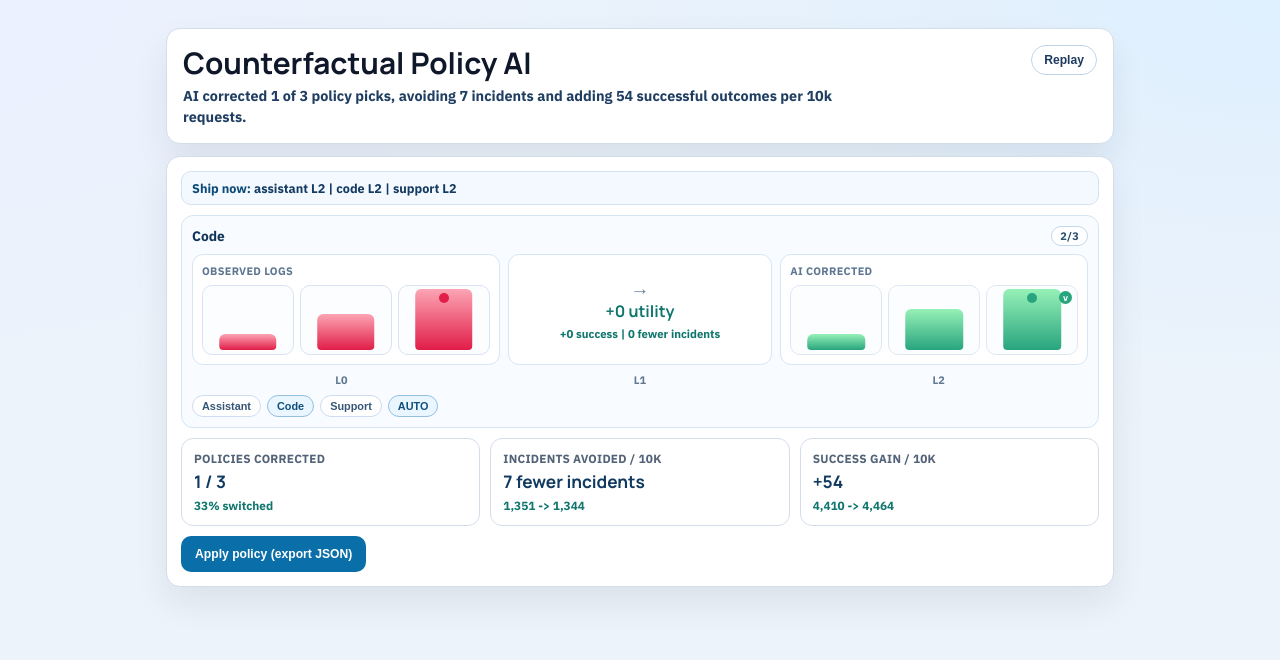
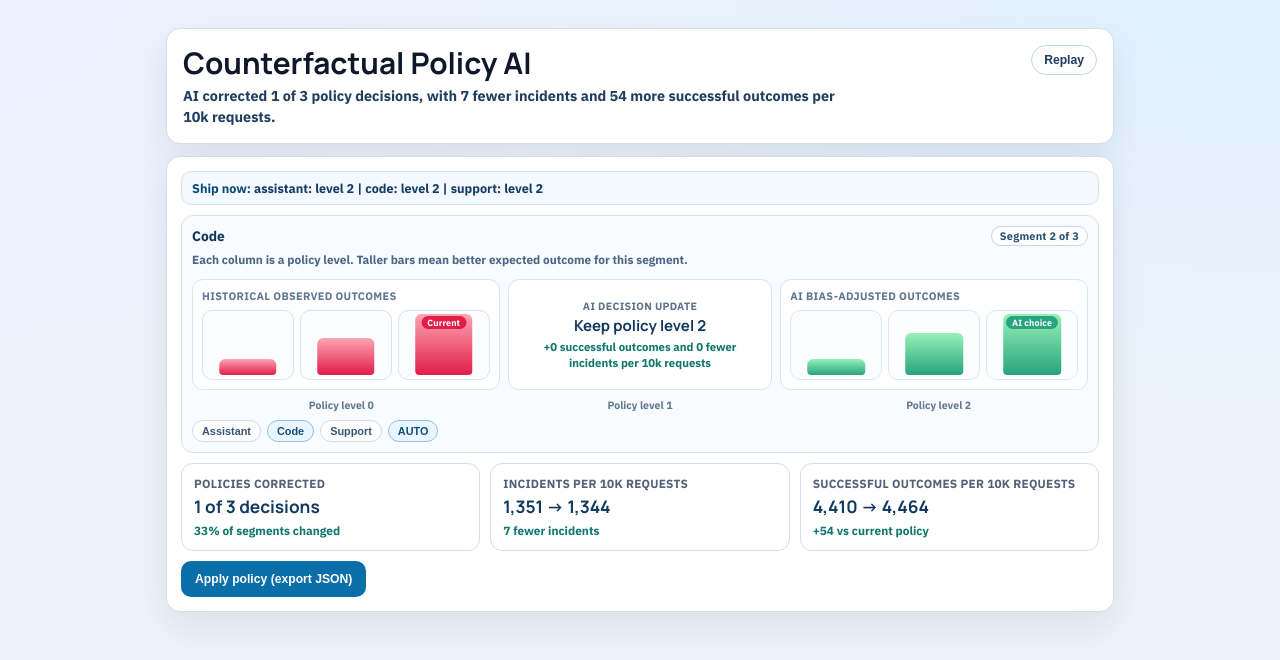
Before and after one commit to KumarNavish/promopilot, a React (Vite) app in the folder frontend/: page / in a window 1280 px wide. Shown: the top 660 px of the page. Built offline with nearby package versions, Linux system fonts and the light colour scheme; no server answers.

Commit message:
Replace shorthand symbols with plain-language labels and unit-first metrics

```diff
--- a/frontend/src/pages/Home.tsx
+++ b/frontend/src/pages/Home.tsx
@@ -40,7 +40,6 @@ interface ImpactScore {
   naiveSuccessPer10k: number;
   aiSuccessPer10k: number;
   decisionRows: SegmentDecision[];
-  maxAbsUtilityGain: number;
 }
 
 const DEMO_SEGMENT_BY: SegmentBy = "task_domain";
@@ -218,7 +217,7 @@ function buildSegmentDecisions(params: {
 function buildPolicyLine(policy: PolicyMap): string {
   return Object.entries(policy)
     .sort(([a], [b]) => a.localeCompare(b))
-    .map(([segment, level]) => `${cleanSegment(segment)} L${level}`)
+    .map(([segment, level]) => `${cleanSegment(segment)}: level ${level}`)
     .join(" | ");
 }
 
@@ -377,11 +376,6 @@ export function Home(): JSX.Element {
     const incidentsAvoidedPer10k = naiveIncidentPer10k - aiIncidentPer10k;
     const successGainPer10k = aiSuccessPer10k - naiveSuccessPer10k;
 
-    const maxAbsUtilityGain = Math.max(
-      ...decisionRows.map((row) => Math.abs(row.utilityGain)),
-      1e-9
-    );
-
     return {
       policyLine: buildPolicyLine(aiPolicy),
       changedSegments,
@@ -395,8 +389,7 @@ export function Home(): JSX.Element {
       aiIncidentPer10k,
       naiveSuccessPer10k,
       aiSuccessPer10k,
-      decisionRows,
-      maxAbsUtilityGain
+      decisionRows
     };
   }, [results.dr, results.naive]);
 
@@ -431,7 +424,7 @@ export function Home(): JSX.Element {
       return "AI is replaying logged decisions and searching for the highest-utility policy.";
     }
 
-    return `AI corrected ${score.changedSegments} of ${score.totalSegments} policy picks, avoiding ${formatInteger(Math.round(Math.abs(score.incidentsAvoidedPer10k)))} incidents and adding ${formatInteger(Math.round(Math.abs(score.successGainPer10k)))} successful outcomes per 10k requests.`;
+    return `AI corrected ${score.changedSegments} of ${score.totalSegments} policy decisions, with ${formatInteger(Math.round(Math.abs(score.incidentsAvoidedPer10k)))} fewer incidents and ${formatInteger(Math.round(Math.abs(score.successGainPer10k)))} more successful outcomes per 10k requests.`;
   }, [score]);
 
   const metricAnimationKey = `${results.dr?.artifact_version ?? "none"}|${replayTick}|${activeIndex}`;
@@ -441,7 +434,6 @@ export function Home(): JSX.Element {
   const animatedSuccessGain = useAnimatedNumber(score?.successGainPer10k ?? 0, `success-gain|${metricAnimationKey}`);
   const animatedAiIncidents = useAnimatedNumber(score?.aiIncidentPer10k ?? 0, `ai-incidents|${metricAnimationKey}`);
   const animatedAiSuccess = useAnimatedNumber(score?.aiSuccessPer10k ?? 0, `ai-success|${metricAnimationKey}`);
-  const animatedActiveUtilityGain = useAnimatedNumber(activeDecision?.utilityGain ?? 0, `utility|${metricAnimationKey}`);
   const animatedActiveSuccessGain = useAnimatedNumber(activeDecision?.successGainPer10k ?? 0, `row-success|${metricAnimationKey}`);
   const animatedActiveIncidentGain = useAnimatedNumber(activeDecision?.incidentsAvoidedPer10k ?? 0, `row-incidents|${metricAnimationKey}`);
 
@@ -484,12 +476,15 @@ export function Home(): JSX.Element {
           <section className="spotlight" data-testid="spotlight">
             <div className="spotlight-head">
               <span className="spotlight-domain">{cleanSegment(activeDecision.segment)}</span>
-              <span className="spotlight-step" data-testid="spotlight-step">{`${activeIndex + 1}/${score.totalSegments}`}</span>
+              <span className="spotlight-step" data-testid="spotlight-step">{`Segment ${activeIndex + 1} of ${score.totalSegments}`}</span>
             </div>
+            <p className="spotlight-guide" data-testid="spotlight-guide">
+              Each column is a policy level. Taller bars mean better expected outcome for this segment.
+            </p>
 
             <div className="spotlight-grid">
               <article className="lane-card" data-testid="lane-observed">
-                <p>Observed logs</p>
+                <p>Historical observed outcomes</p>
                 <div className="lane-bars naive">
                   {activeDecision.levels.map((level, index) => (
                     <span key={`naive-${level}`} className="bar-cell">
@@ -497,37 +492,31 @@ export function Home(): JSX.Element {
                         className="bar-fill naive"
                         style={{ height: `${24 + activeDecision.naiveNorm[index] * 66}%` }}
                       />
-                      {activeDecision.naivePick === level ? <span className="bar-dot naive" /> : null}
-                      {activeDecision.naivePick === level && activeDecision.naivePick !== activeDecision.aiPick ? (
-                        <span className="bar-status wrong">x</span>
-                      ) : null}
+                      {activeDecision.naivePick === level ? <span className="bar-label current">Current</span> : null}
                     </span>
                   ))}
                 </div>
               </article>
 
               <article className="delta-card" data-testid="delta-card">
-                <span
-                  className={`delta-arrow ${activeDecision.naivePick !== activeDecision.aiPick ? "changed" : "same"}`}
-                  style={{ transform: `translateX(${(activeDecision.aiPick - activeDecision.naivePick) * 7 * activeProgress}px)` }}
-                >
-                  →
-                </span>
-                <strong className={animatedActiveUtilityGain >= 0 ? "good" : "bad"}>
-                  {`${formatSignedNumber(animatedActiveUtilityGain)} utility`}
+                <p className="delta-title">AI decision update</p>
+                <strong>
+                  {activeDecision.naivePick === activeDecision.aiPick
+                    ? `Keep policy level ${activeDecision.aiPick}`
+                    : `Change policy level ${activeDecision.naivePick} to level ${activeDecision.aiPick}`}
                 </strong>
                 <small className={animatedActiveIncidentGain >= 0 ? "good" : "bad"}>
-                  {`${formatSignedNumber(animatedActiveSuccessGain)} success | ${formatIncidentNarrative(animatedActiveIncidentGain)}`}
+                  {`${formatSignedNumber(animatedActiveSuccessGain)} successful outcomes and ${formatIncidentNarrative(animatedActiveIncidentGain)} per 10k requests`}
                 </small>
                 {activeDecision.naivePick !== activeDecision.aiPick ? (
-                  <em title={`Observed logs overstated this pick by ${formatSignedNumber(activeDecision.biasAtNaive)} utility`}>
-                    bias corrected
+                  <em title={`Historical logs overestimated policy level ${activeDecision.naivePick} for this segment`}>
+                    historical bias corrected
                   </em>
                 ) : null}
               </article>
 
               <article className="lane-card" data-testid="lane-corrected">
-                <p>AI corrected</p>
+                <p>AI bias-adjusted outcomes</p>
                 <div className="lane-bars ai" style={{ opacity: 0.62 + activeProgress * 0.38 }}>
                   {activeDecision.levels.map((level, index) => (
                     <span key={`ai-${level}`} className="bar-cell">
@@ -535,8 +524,7 @@ export function Home(): JSX.Element {
                         className="bar-fill ai"
                         style={{ height: `${24 + activeDecision.drNorm[index] * 66}%` }}
                       />
-                      {activeDecision.aiPick === level ? <span className="bar-dot ai" /> : null}
-                      {activeDecision.aiPick === level ? <span className="bar-status right">v</span> : null}
+                      {activeDecision.aiPick === level ? <span className="bar-label ai">AI choice</span> : null}
                     </span>
                   ))}
                 </div>
@@ -545,7 +533,7 @@ export function Home(): JSX.Element {
 
             <div className="level-scale" data-testid="level-scale">
               {activeDecision.levels.map((level) => (
-                <span key={`scale-${level}`}>{`L${level}`}</span>
+                <span key={`scale-${level}`}>{`Policy level ${level}`}</span>
               ))}
             </div>
 
@@ -575,23 +563,23 @@ export function Home(): JSX.Element {
           <div className="kpi-row">
             <article className="kpi-card" data-testid="kpi-changes">
               <p>Policies corrected</p>
-              <strong>{`${Math.round(animatedChangedSegments)} / ${score.totalSegments}`}</strong>
-              <small className={score.changedSegments > 0 ? "good" : "bad"}>{`${Math.round(animatedChangeSharePct)}% switched`}</small>
+              <strong>{`${Math.round(animatedChangedSegments)} of ${score.totalSegments} decisions`}</strong>
+              <small className={score.changedSegments > 0 ? "good" : "bad"}>{`${Math.round(animatedChangeSharePct)}% of segments changed`}</small>
             </article>
 
             <article className="kpi-card" data-testid="kpi-incidents">
-              <p>Incidents avoided / 10k</p>
-              <strong>{formatIncidentNarrative(animatedIncidentsAvoided)}</strong>
+              <p>Incidents per 10k requests</p>
+              <strong>{`${formatInteger(score.naiveIncidentPer10k)} -> ${formatInteger(animatedAiIncidents)}`}</strong>
               <small className={animatedIncidentsAvoided >= 0 ? "good" : "bad"}>
-                {`${formatInteger(score.naiveIncidentPer10k)} -> ${formatInteger(animatedAiIncidents)}`}
+                {formatIncidentNarrative(animatedIncidentsAvoided)}
               </small>
             </article>
 
             <article className="kpi-card" data-testid="kpi-success">
-              <p>Success gain / 10k</p>
-              <strong>{formatSignedNumber(animatedSuccessGain)}</strong>
+              <p>Successful outcomes per 10k requests</p>
+              <strong>{`${formatInteger(score.naiveSuccessPer10k)} -> ${formatInteger(animatedAiSuccess)}`}</strong>
               <small className={animatedSuccessGain >= 0 ? "good" : "bad"}>
-                {`${formatInteger(score.naiveSuccessPer10k)} -> ${formatInteger(animatedAiSuccess)}`}
+                {`${formatSignedNumber(animatedSuccessGain)} vs current policy`}
               </small>
             </article>
           </div>
--- a/frontend/src/styles.css
+++ b/frontend/src/styles.css
@@ -134,6 +134,14 @@ h1 {
   gap: 8px;
 }
 
+.spotlight-guide {
+  margin: -2px 0 2px;
+  font-size: 0.74rem;
+  font-weight: 700;
+  color: #4b6684;
+  line-height: 1.4;
+}
+
 .spotlight-domain {
   font-size: 0.86rem;
   font-weight: 800;
@@ -210,44 +218,28 @@ h1 {
   background: linear-gradient(180deg, #86efac, #059669);
 }
 
-.bar-dot {
+.bar-label {
   position: absolute;
-  top: 7px;
+  top: 5px;
   left: 50%;
-  width: 10px;
-  height: 10px;
   transform: translateX(-50%);
   border-radius: 999px;
+  padding: 1px 6px;
+  display: inline-flex;
+  align-items: center;
+  justify-content: center;
+  font-size: 0.56rem;
+  font-weight: 800;
+  letter-spacing: 0.01em;
+  color: #ffffff;
+  white-space: nowrap;
 }
 
-.bar-dot.naive {
+.bar-label.current {
   background: #e11d48;
 }
 
-.bar-dot.ai {
-  background: #059669;
-}
-
-.bar-status {
-  position: absolute;
-  top: 5px;
-  right: 5px;
-  width: 13px;
-  height: 13px;
-  border-radius: 999px;
-  display: inline-flex;
-  align-items: center;
-  justify-content: center;
-  font-size: 0.58rem;
-  font-weight: 800;
-  color: #ffffff;
-}
-
-.bar-status.wrong {
-  background: #e11d48;
-}
-
-.bar-status.right {
+.bar-label.ai {
   background: #059669;
 }
 
@@ -259,25 +251,20 @@ h1 {
   text-align: center;
 }
 
-.delta-arrow {
-  font-size: 1.18rem;
+.delta-title {
+  margin: 0;
+  font-size: 0.66rem;
   font-weight: 800;
-  line-height: 1;
-  transition: transform 220ms ease;
-}
-
-.delta-arrow.changed {
-  color: #0369a1;
-}
-
-.delta-arrow.same {
-  color: #70859b;
+  letter-spacing: 0.03em;
+  text-transform: uppercase;
+  color: #5a748f;
 }
 
 .delta-card strong {
   font-family: "Manrope", sans-serif;
-  font-size: 1rem;
+  font-size: 0.94rem;
   line-height: 1.2;
+  color: #123a61;
 }
 
 .delta-card strong.good {
@@ -291,6 +278,7 @@ h1 {
 .delta-card small {
   font-size: 0.71rem;
   font-weight: 700;
+  line-height: 1.35;
   color: #395b7c;
 }
 
@@ -320,7 +308,7 @@ h1 {
   display: grid;
   grid-template-columns: repeat(3, minmax(0, 1fr));
   text-align: center;
-  font-size: 0.68rem;
+  font-size: 0.66rem;
   font-weight: 700;
   color: #61788f;
 }
@@ -431,10 +419,6 @@ h1 {
   .spotlight-grid {
     grid-template-columns: 1fr;
   }
-
-  .delta-arrow {
-    transform: none !important;
-  }
 }
 
 @media (max-width: 860px) {
```
Also changed, not shown: 1 other file (tests, documents, lock files or other folders).
